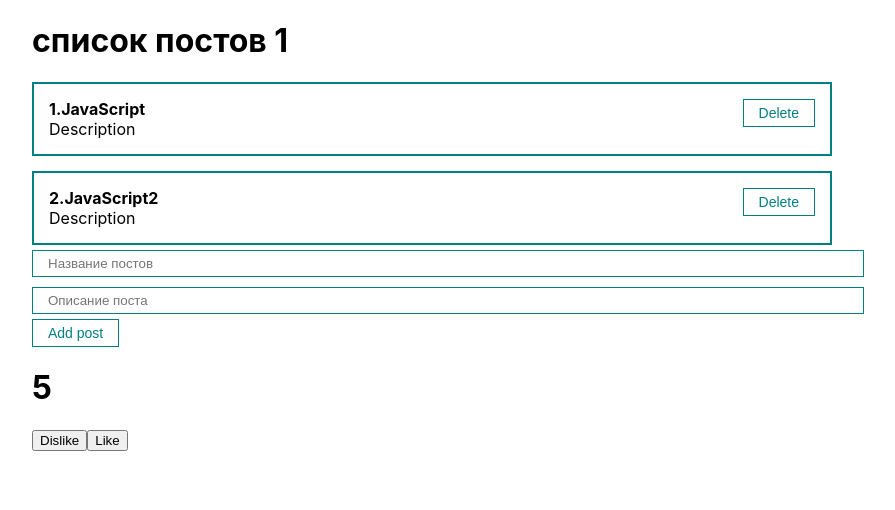
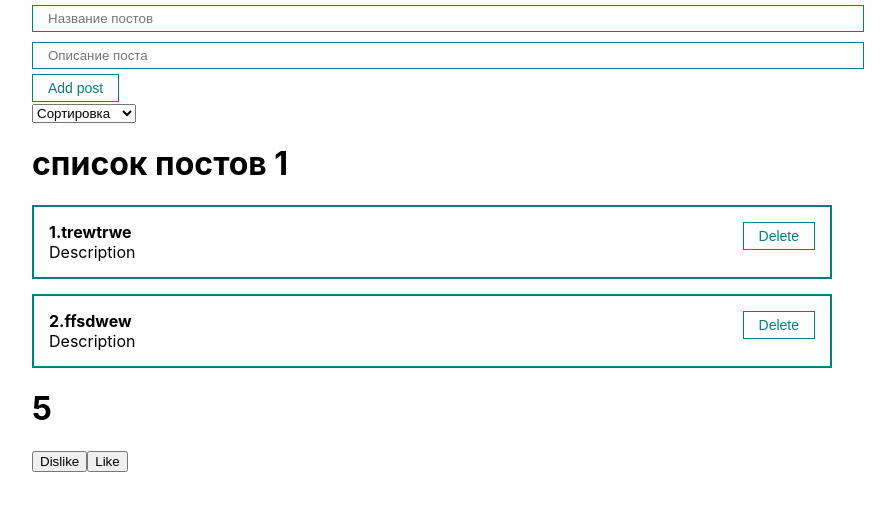
Before and after one commit to Egor-Trubilo/BlogApp, a React (Create React App) app: page / in a window 1280 px wide. Shown: the top 510 px of the page, without its empty margins (208-1103 px from the left). Built offline with nearby package versions, Linux system fonts and the light colour scheme.

Commit message:
Добавление выпадающего списка

```diff
--- a/src/App.js
+++ b/src/App.js
@@ -5,6 +5,7 @@
 
 import PostForm from "./Components/PostForm";
 import styled from "styled-components";
+import MySelect from "./Components/select/MySelect";
 
 
 const StyledApp = styled.div`
@@ -15,9 +16,11 @@
 function App(props) {
 
     const [posts, setPosts] = useState([
-        {id: 1, title: 'JavaScript', body: 'Description'},
-        {id: 2, title: 'JavaScript2', body: 'Description'}
+        {id: 1, title: 'trewtrwe', body: 'Description'},
+        {id: 2, title: 'ffsdwew', body: 'Description'}
     ])
+
+    const [selectedSort, setSelectedSort] = useState('')
 
 const createPost = (newPost) => {setPosts([...posts, newPost])}
 
@@ -25,12 +28,32 @@
         setPosts(posts.filter(p=>p.id !== post.id))
     }
 
+    const sortPosts = (sort) => {
+        setSelectedSort(sort)
+        setPosts([...posts].sort((a,b)=>a[sort].localeCompare(b[sort])))
+
+
+    }
+
     return (
         <StyledApp>
+
+
+
+            <PostForm create={createPost}/>
+            <MySelect
+                value={selectedSort}
+                onChange={sortPosts}
+                defaultValue='Сортировка'
+                options={[
+                    {value:'title', name: 'По названию'},
+                    {value:'body', name: 'По описанию'}
+                ]}
+            />
+
             {posts.length !== 0
                 ?  <PostList remove={removePost} posts={posts} title={'список постов 1'}/>
                 : <h1> Постов нет </h1> }
-            <PostForm create={createPost}/>
             <Counter/>
 
         </StyledApp>
--- /dev/null
+++ b/src/Components/select/MySelect.jsx
@@ -0,0 +1,23 @@
+import React from 'react';
+
+const MySelect = ({options, value, defaultValue, onChange}) => {
+    return (
+
+        <select
+            value={value}
+            onChange={e => onChange(e.target.value)}
+        >
+            <option disabled={true} value="">{defaultValue}</option>
+            {options.map(option =>
+                <option
+                    key={option.value}
+                    value={option.value}>
+                    {option.name}
+                </option>
+            )}
+        </select>
+
+    );
+};
+
+export default MySelect;
```
